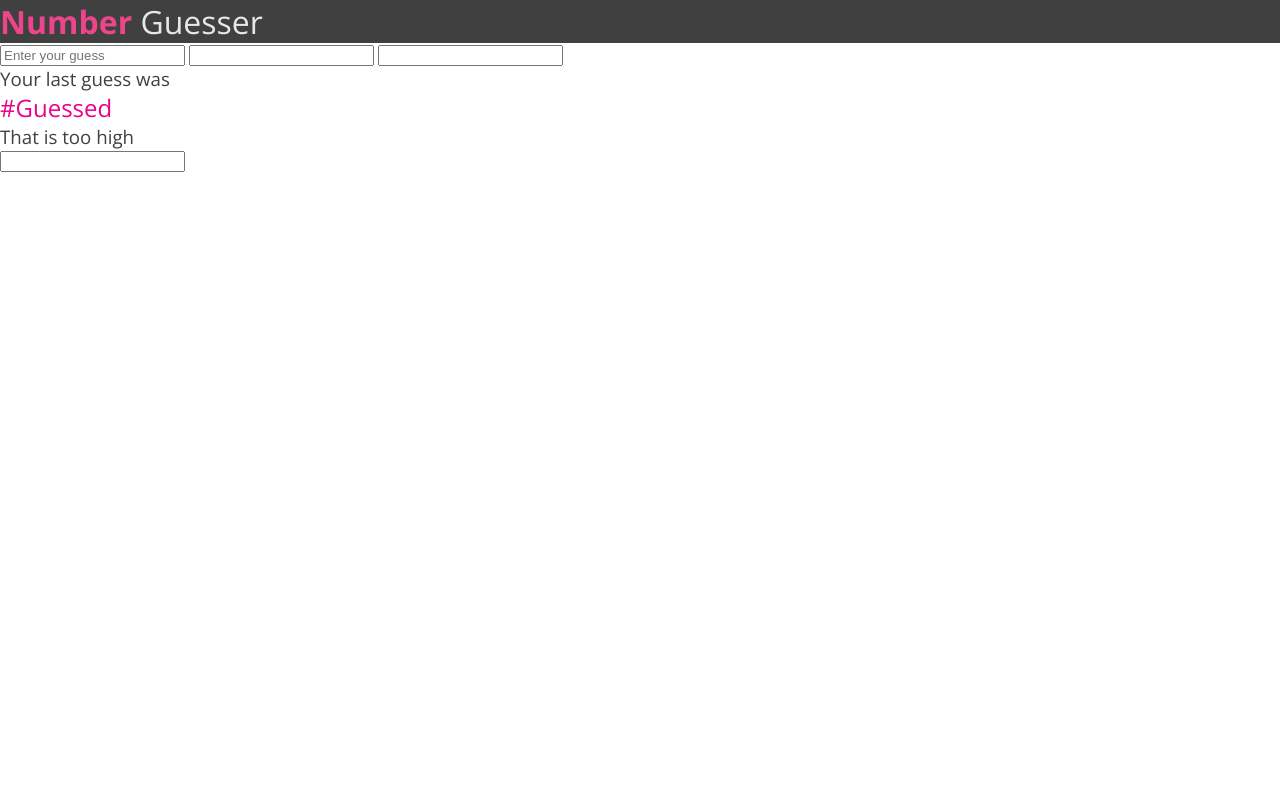
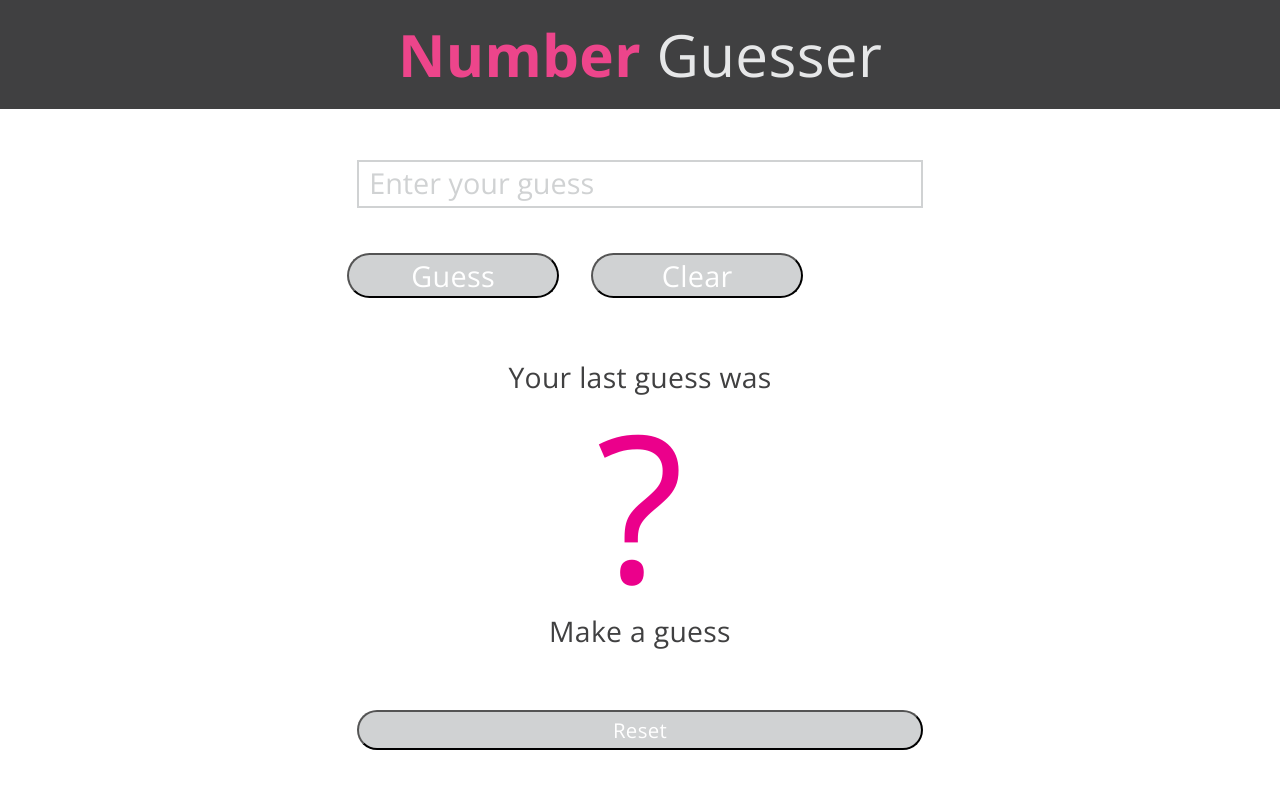
Before and after one commit to colehart/number-guesser, a plain HTML site: page index.html in a window 1280 px wide. Drawn offline with nearby package versions, Linux system fonts and the light colour scheme.

Commit message:
added css (needs refactoring) and javascript functionality (needs range delimiters

```diff
--- a/index.html
+++ b/index.html
@@ -7,24 +7,23 @@
     <link href="https://fonts.googleapis.com/css?family=Open+Sans:300,700" rel="stylesheet">
   </head>
   <body>
-    <header class="dk-gray-bg">
+    <header>
       <h1 class="lt-pink-type bold-font">Number <span class="lightest-gray-type lite-font">Guesser</span></h1>
     </header>
     <main>
       <form>
-        <input placeholder="Enter your guess">
-        <input name="Submit" submit="Submit">
-        <input>
+        <input id="userGuess" type="number" min="1" max="100" placeholder="Enter your guess">
+        <div class="center">
+          <button class="left-btn" type="submit">Guess</button>
+          <button class="right-btn" type="reset">Clear</button>
+        </div>
       </form>
       <section>
         <h3 class="dk-gray-type">Your last guess was</h3>
-        <h2 class="dk-pink-type">#Guessed</h2>
-        <h3 class="dk-gray-type">That is too high</h3>
+        <h2 class="dk-pink-type your-guess">?</h2>
+        <h3 class="dk-gray-type message">Make a guess</h3>
       </section>
-      <!-- Reset button -->
-      <form>
-        <input>
-      </form>
+      <button class="center big-btn" type="button">Reset</button>
     </main>
     <script src="script.js"></script>
   </body>
--- a/main.css
+++ b/main.css
@@ -34,9 +34,6 @@ body {
 .dk-pink-bg {
   background-color: #EB008B;
 }
-.dk-gray-bg {
-  background-color: #404041;
-}
 .med-gray-bg {
   background-color: #929497;
 }
@@ -44,4 +41,82 @@ body {
   background-color: #D0D2D3;
 }
 header {
+  height: 109px;
+  width: 100%;
+  margin: 0 auto;
+  text-align: center;
+  background-color: #404041;
 }
+h1 {
+  font-size: 3.65rem;
+  line-height: 110px;
+  letter-spacing: .02rem;
+}
+main {
+  margin: 51px auto;
+  width: 75%;
+}
+#userGuess {
+  display: block;
+  height: 3rem;
+  line-height: 3rem;
+  width: 59%;
+  padding: .5rem .65rem .6rem;
+  margin: 0 auto .2rem;
+  border: 2px solid #D0D2D3;
+  font-size: 1.8rem;
+  font-weight: 300;
+  font-family: inherit;
+}
+::placeholder {
+  color: #D0D2D3;
+}
+.center {
+  width: 71%;
+  margin: 0 auto;
+  display: block;
+}
+button {
+  display: inline-block;
+  height: 2.8rem;
+  width: 13.25rem;
+  /*margin-top: 2.6rem;*/
+  margin: 2.6rem 0 2.6rem 3rem;
+  border-radius: 25px;
+  background-color: #D0D2D3;
+  color: #FFFFFF;
+  font-family: inherit;
+  font-size: 1.8rem;
+  padding-bottom: .3rem;
+  letter-spacing: .02rem;
+}
+.left-btn {
+  margin-left: 3rem;
+  float: left;
+}
+.right-btn {
+  margin-left: 2rem;
+}
+section {
+  width: 59%;
+  margin: 1.2rem auto;
+}
+h3 {
+  font-size: 1.77rem;
+  text-align: center;
+  letter-spacing: 0.02rem;
+}
+h2 {
+  font-size: 12.8rem;
+  line-height: 13rem;
+  text-align: center;
+  padding: .25rem;
+}
+.big-btn {
+  width: 59%;
+  height: 2.5rem;
+  margin-top: 3.7rem;
+  padding-bottom: 0;
+  font-size: 1.275rem;
+  letter-spacing: .02rem;
+}
--- a/reset.css
+++ b/reset.css
@@ -1,4 +1,4 @@
- html {
+html {
   box-sizing: border-box;
   font-size: 16px;
 }
@@ -8,7 +8,7 @@
 }
 
 body, h1, h2, h3, h4, h5, h6, p, ol, ul {
-  margin: 0;
+  margin: 0 auto;
   padding: 0;
   font-weight: normal;
 }
--- a/script.js
+++ b/script.js
@@ -1,7 +1,40 @@
-// Structure:
+var randomNumber = 0;
+var userInput = document.querySelector('#userGuess');
+var clearButton = document.querySelector('.right-btn');
+var guessButton = document.querySelector('.left-btn');
+var resetButton = document.querySelector('.big-btn');
 
-// query selectors
+window.addEventListener('load', generateAnswer);
+guessButton.addEventListener('click', checkGuess);
+resetButton.addEventListener('click', restartGame);
+clearButton.addEventListener('click', clearInput);
 
-// event listeners
+function generateAnswer() {
+  randomNumber = Math.floor(Math.random() * 100) + 1;
+}
 
-// functions
+function checkGuess(event) {
+  event.preventDefault();
+  var guess = parseInt(userInput.value);
+  document.querySelector('.your-guess').innerText = guess;
+  if (guess < randomNumber) {
+    document.querySelector('.message').innerText = 'That is too low';
+  } else if (guess > randomNumber) {
+    document.querySelector('.message').innerText = 'That is too high';
+  } else {
+    document.querySelector('.message').innerText = 'BOOM';
+  }
+}
+
+function clearInput() {
+  userInput.value = "";
+}
+
+
+function restartGame() {
+  generateAnswer();
+  clearInput();
+  document.querySelector('.your-guess').innerText = '?';
+  document.querySelector('.message').innerText = 'Make a guess';
+
+}
```
